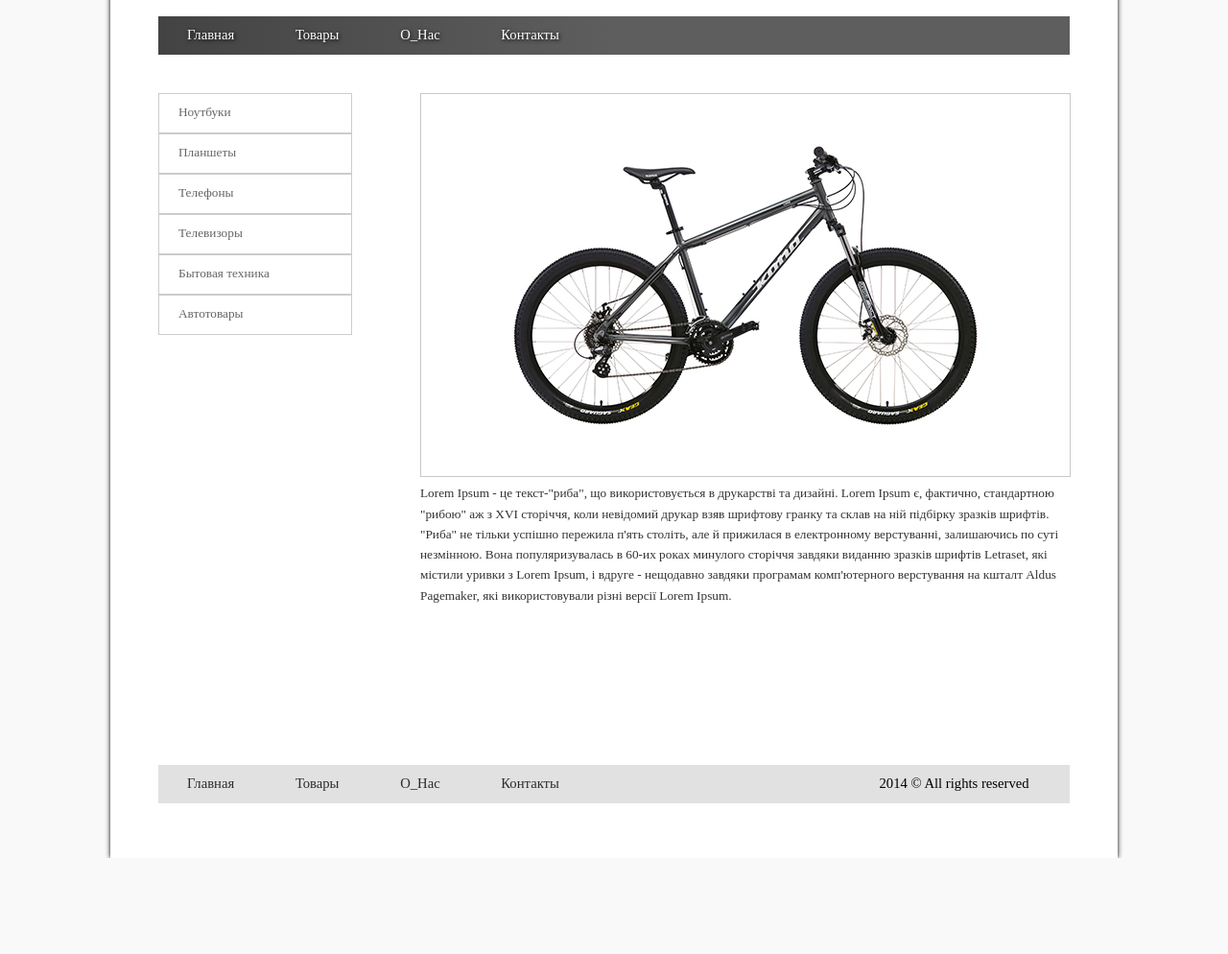
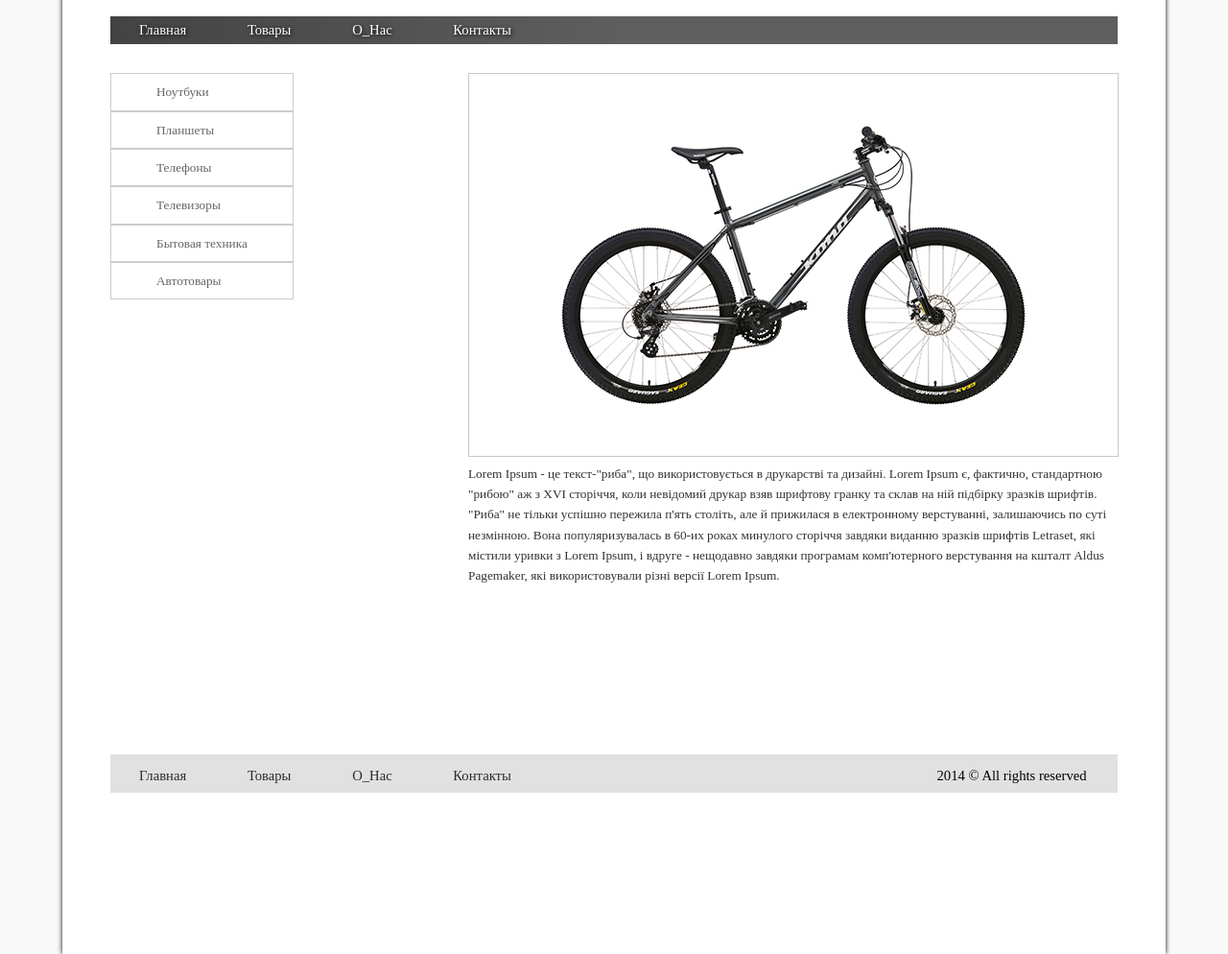
Before and after one commit to aunekrasova/aunekrasova.github.io, a plain HTML site: page Markup/HW2/index.html in a window 1280 px wide. Shown: the part 106-1100 px from the top of the page at 96% size. Before the commit the page ends 1000 px from the top, so only its background shows below. Drawn offline with Linux system fonts and the light colour scheme.

Commit message:
little changes

```diff
--- a/Markup/HW2/css/style.css
+++ b/Markup/HW2/css/style.css
@@ -1,11 +1,10 @@
 body {
     background-color: #f9f9f9;
-    font-family: myriad Pro
+    font-family: myriad Pro;
 }
 
 footer{
     height: 40px;
-    width: 950px;
     margin: 30px auto;
     background-color: #e1e1e1;
     font-size: 14.67px;
@@ -14,12 +13,13 @@ footer{
 footer li{
     list-style: none;
     display: inline-block;
-    padding: 12px 30px 30px;
 }
 
 footer a{
     text-decoration: none;
     color: #2c2c2c;
+    padding: 0 30px;
+    line-height: 3;
 }
 
 footer li:hover{
@@ -28,7 +28,7 @@ footer li:hover{
 
 footer li:last-child{
     text-decoration: none;
-    margin-left: 270px;
+    margin-left: 410px;
 }
 
 #box {
@@ -37,15 +37,10 @@ footer li:last-child{
     box-shadow: 0 0 5px;
     height: 1000px;
     margin: auto;
-}
-
-.imglogo{
-    margin: 50px 0 0 46px;
+    padding: 50px;
 }
 
 .menu{
-    height: 40px;
-    width: 950px;
     margin: 30px auto;
     background: -moz-linear-gradient(left, #444343 0%, #5e5e5e 50%);
     background: -webkit-linear-gradient(left, #444343 0%,#5e5e5e 50%);
@@ -58,40 +53,33 @@ footer li:last-child{
 .menu li{
     list-style: none;
     display: inline-block;
-    padding: 12px 30px;
 }
 
 .menu a{
     text-decoration: none;
     color: #ffffff;
+    padding: 0 30px;
+    line-height: 2;
 }
 
 .menu li:hover{
     background-color: #3b3b3b;
-    width: 40px;
     box-shadow: 0 0 3px #ffffff;
 }
 
 .conteiner{
     height: 680px;
-    width: 950px;
     font-size: 13.3px;
 }
 
 .nav{
-    width: 160px;
-    margin: 10px 0px 10px 0px;
     float: left;
 }
 
 .conteiner li{
     list-style: none;
     display: block;
-    margin-left: 50px;
     border: solid #cccccc 1px;
-    height: 40px;
-    width: 160px;
-    padding: 0px 20px 0;
 }
 
 .conteiner li:hover{
@@ -103,11 +91,11 @@ footer li:last-child{
     text-decoration: none;
     color: #666666;
     line-height: 37.3px;
+    padding: 13px 47px 13px;
 }
 
 .img{
     float: right;
-    margin: 10px -50px 50px 50px;;
     font-size: 13.3px;
     color: #333333;
     line-height: 21.3px;
```
